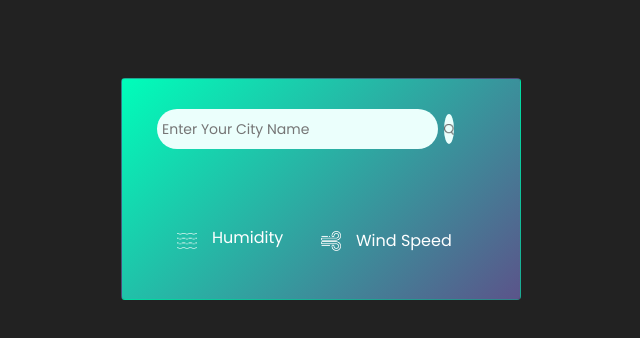
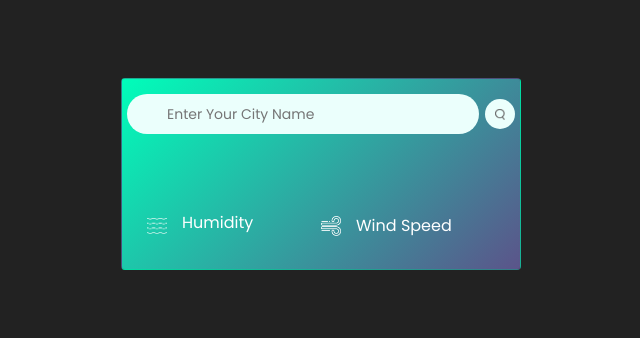
Before and after one commit to Sudarvizhikannan/Weather-Report, a plain HTML site: page index.html in a window 1280 px wide. Shown: the whole page, without its empty margins (319-959 px from the left). Drawn offline with nearby package versions, Linux system fonts and the light colour scheme; a web font is replaced by a local one.

Commit message:
Update style.css

```diff
--- a/style.css
+++ b/style.css
@@ -11,33 +11,41 @@ body{
     background-color: #222 !important;
 }
 .card{
-    width: 90%;
+    width: 60%;
     max-width: 400px;
     background:linear-gradient(135deg,#00feba,#5b548a) ;
     color: #fff;
     margin: 78px auto 0;
     border-radius: 20px;
-    padding: 30px 35px;
+    padding: 15px 5px;
     text-align: center;
 }
 .search{
-    width: 90%;
+    width: 100%;
     display: flex;
     align-items: center;
-    justify-content: space-between;
+    /* justify-content: space-between; */
+}
+input{
+    /* width: 20px !important; */
 }
 .search input{
-    width: auto;
+    width: 0px;
     border: 0;
     outline: 0;
     background-color: #ebfffc;
     color: #555;
-    padding: 10px 5px;
+    padding: 10px 20px;
     height: 40px;
     border-radius: 30px;
     flex: 1;
     margin-right: 6px;
     font-size: 14px;
+}
+::placeholder{
+    /* margin-right: 20px; */
+    /* font-size: 30px; */
+    padding: 0 0 0 20px;
 }
 .search button{
      border: 0;
@@ -81,6 +89,6 @@ body{
     margin-right: 15px;
 }
 .humidity,wind{
-    font-size: 28px;
+    font-size: 18px;
     margin-top: -6px;
 }
```
